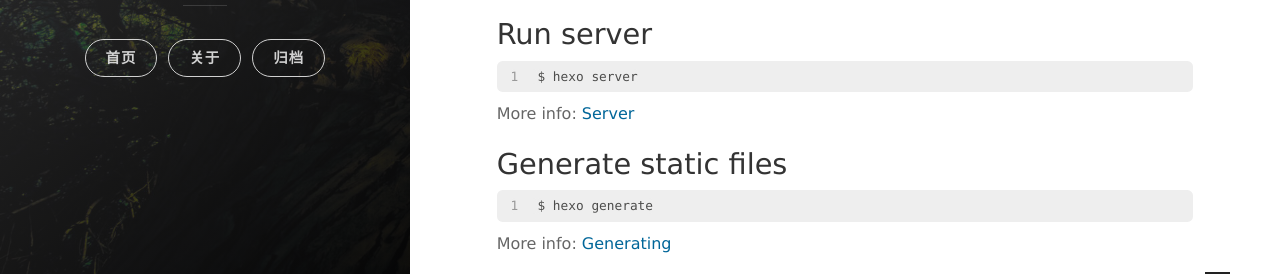
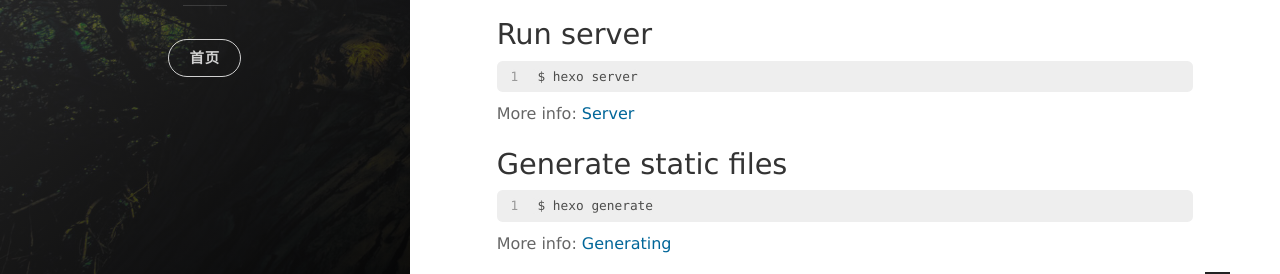
Before and after one commit to Xingyunting/Xingyunting.github.io, a plain HTML site: page 2018/03/18/hello-world/index.html in a window 1280 px wide. Shown: the part 448-722 px from the top of the page. Drawn offline with nearby package versions, Linux system fonts and the light colour scheme; some packages are replaced by stand-ins of ours.

Commit message:
Site updated: 2018-03-21 13:12:09

```diff
--- a/2018/03/18/hello-world/index.html
+++ b/2018/03/18/hello-world/index.html
@@ -77,12 +77,6 @@
 
 
                 <li class="navigation__item"><a href="/#blog" title="" class="blog-button">首页</a></li>
-
-
-                <li class="navigation__item"><a href="/about" title="" class="">关于</a></li>
-
-
-                <li class="navigation__item"><a href="/archive" title="" class="">归档</a></li>
 
 
             </ul>
```
Also changed, not shown: 2018/03/18/homework-javaweb/index.html (+0 -6 lines), archives/2018/03/index.html (+0 -6 lines), archives/2018/index.html (+0 -6 lines), archives/index.html (+0 -6 lines), index.html (+0 -6 lines).
